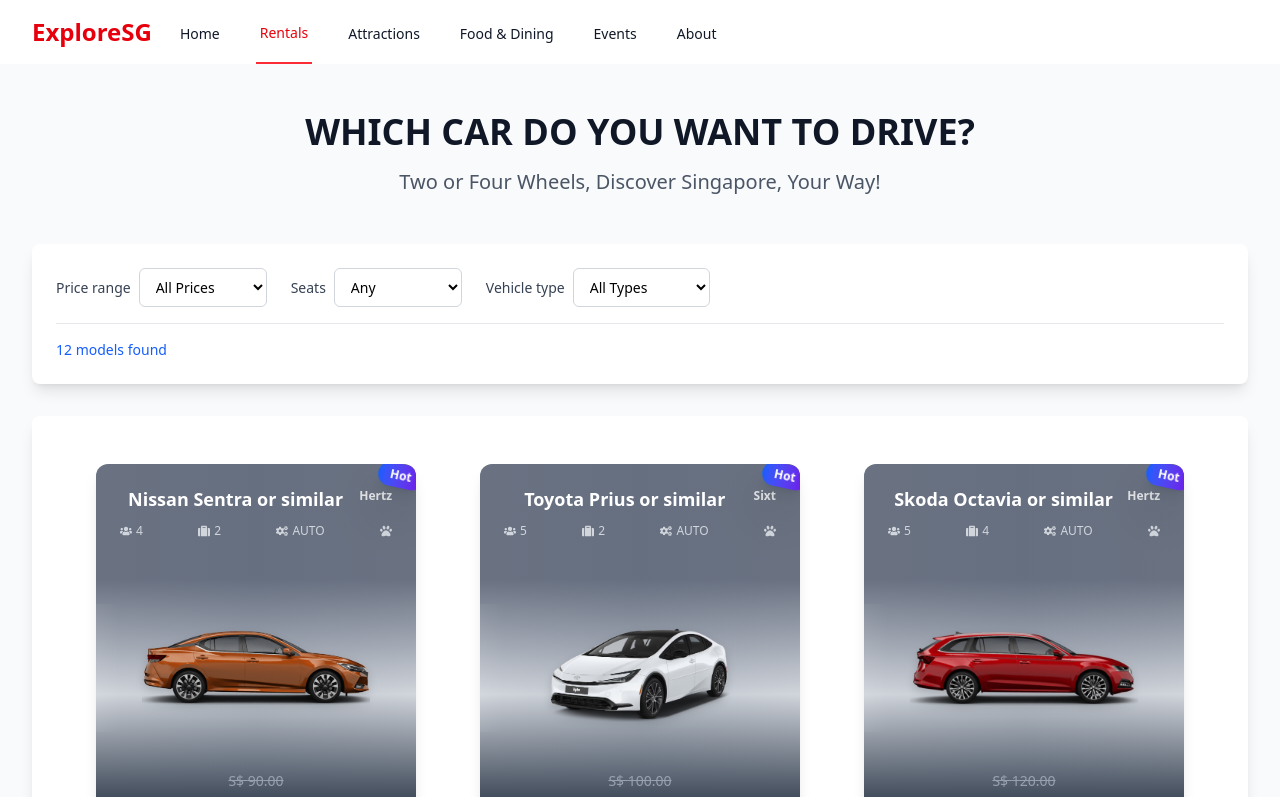
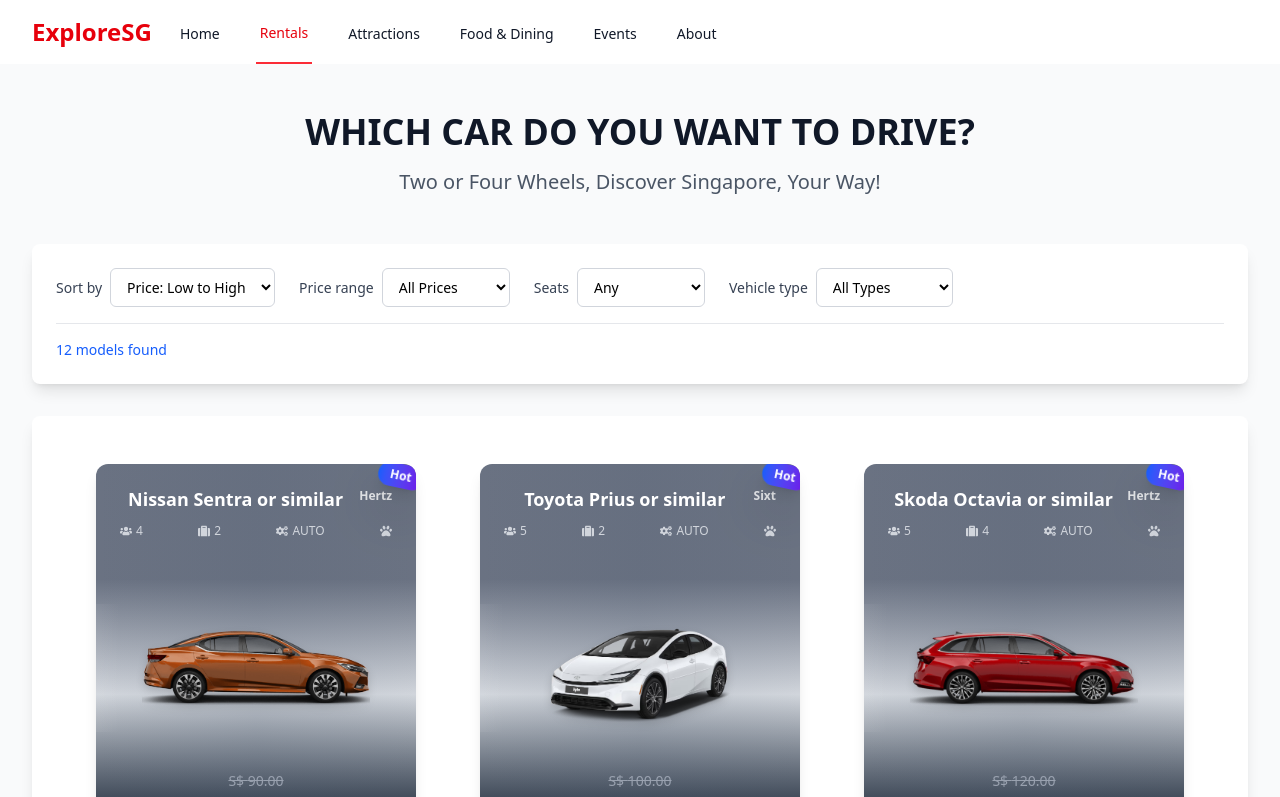
Before and after one commit to XploreSG/exploresg-frontend-service, a React (Vite) app: page /rentals in a window 1280 px wide. Shown: the top 797 px of the page. Built offline with nearby package versions, Linux system fonts and the light colour scheme.

Commit message:
EXPLORE-3: Fleet List
Fixing Fleet Page

```diff
--- a/src/pages/FleetPage.tsx
+++ b/src/pages/FleetPage.tsx
@@ -1,7 +1,7 @@
 import React, { useState, useMemo } from "react";
 import RentalCard from "../components/Rentals/RentalCard";
-import { RENTAL_CARS, CAR_CATEGORIES, OPERATORS } from "../data/rentalCars";
-import { FaFilter, FaTimes, FaCheck } from "react-icons/fa";
+import { RENTAL_CARS } from "../data/rentalCars";
+import { FaFilter, FaTimes } from "react-icons/fa";
 
 const FleetPage: React.FC = () => {
   // Filter states
@@ -9,7 +9,6 @@ const FleetPage: React.FC = () => {
   const [vehicleType, setVehicleType] = useState<string>("all");
   const [transmission, setTransmission] = useState<string>("all");
   const [minSeats, setMinSeats] = useState<string>("all");
-  const [driverAge, setDriverAge] = useState<string>("all");
   const [priceRange, setPriceRange] = useState<[number, number]>([0, 1000]);
 
   // Mobile filter popup state
@@ -59,6 +58,12 @@ const FleetPage: React.FC = () => {
       case "price-high":
         filtered.sort((a, b) => b.price - a.price);
         break;
+      case "name-az":
+        filtered.sort((a, b) => a.model.localeCompare(b.model));
+        break;
+      case "name-za":
+        filtered.sort((a, b) => b.model.localeCompare(a.model));
+        break;
       case "seats-high":
         filtered.sort((a, b) => b.seats - a.seats);
         break;
@@ -77,7 +82,6 @@ const FleetPage: React.FC = () => {
     setVehicleType("all");
     setTransmission("all");
     setMinSeats("all");
-    setDriverAge("all");
     setPriceRange([0, 1000]);
   };
 
@@ -113,6 +117,23 @@ const FleetPage: React.FC = () => {
         {/* Desktop Filter Section - Hidden on mobile */}
         <div className="mb-8 hidden rounded-lg bg-white p-6 shadow-lg md:block">
           <div className="flex flex-wrap items-center gap-4 lg:gap-6">
+            {/* Sort By */}
+            <div className="flex items-center gap-2">
+              <label className="text-sm font-medium whitespace-nowrap text-gray-700">
+                Sort by
+              </label>
+              <select
+                value={sortBy}
+                onChange={(e) => setSortBy(e.target.value)}
+                className="min-w-36 rounded-md border border-gray-300 bg-white px-3 py-2 text-sm focus:border-blue-500 focus:ring-2 focus:ring-blue-500"
+              >
+                <option value="price-low">Price: Low to High</option>
+                <option value="price-high">Price: High to Low</option>
+                <option value="name-az">Brand: A-Z</option>
+                <option value="name-za">Brand: Z-A</option>
+              </select>
+            </div>
+
             {/* Price Range */}
             <div className="flex items-center gap-2">
               <label className="text-sm font-medium whitespace-nowrap text-gray-700">
@@ -246,6 +267,16 @@ const FleetPage: React.FC = () => {
               {/* Filter Tabs */}
               <div className="flex border-b">
                 <button
+                  onClick={() => setActiveFilterTab("sort")}
+                  className={`flex-1 py-3 text-sm font-medium transition-colors ${
+                    activeFilterTab === "sort"
+                      ? "border-b-2 border-blue-600 text-blue-600"
+                      : "text-gray-500 hover:text-gray-700"
+                  }`}
+                >
+                  Sort
+                </button>
+                <button
                   onClick={() => setActiveFilterTab("price")}
                   className={`flex-1 py-3 text-sm font-medium transition-colors ${
                     activeFilterTab === "price"
@@ -253,7 +284,7 @@ const FleetPage: React.FC = () => {
                       : "text-gray-500 hover:text-gray-700"
                   }`}
                 >
-                  Price range
+                  Price
                 </button>
                 <button
                   onClick={() => setActiveFilterTab("seats")}
@@ -273,12 +304,44 @@ const FleetPage: React.FC = () => {
                       : "text-gray-500 hover:text-gray-700"
                   }`}
                 >
-                  Vehicle type
+                  Type
                 </button>
               </div>
 
               {/* Filter Content */}
               <div className="p-4">
+                {/* Sort Tab */}
+                {activeFilterTab === "sort" && (
+                  <div className="space-y-3">
+                    <h3 className="mb-4 font-medium text-gray-900">
+                      Sort vehicles by
+                    </h3>
+                    <div className="space-y-2">
+                      {[
+                        { label: "Price: Low to High", value: "price-low" },
+                        { label: "Price: High to Low", value: "price-high" },
+                        { label: "Brand: A-Z", value: "name-az" },
+                        { label: "Brand: Z-A", value: "name-za" },
+                      ].map((option) => (
+                        <label
+                          key={option.value}
+                          className="flex cursor-pointer items-center gap-3 rounded p-2 transition-colors hover:bg-gray-50"
+                        >
+                          <input
+                            type="radio"
+                            name="sortBy"
+                            value={option.value}
+                            checked={sortBy === option.value}
+                            onChange={(e) => setSortBy(e.target.value)}
+                            className="h-4 w-4 text-blue-600"
+                          />
+                          <span className="text-gray-700">{option.label}</span>
+                        </label>
+                      ))}
+                    </div>
+                  </div>
+                )}
+
                 {/* Price Range Tab */}
                 {activeFilterTab === "price" && (
                   <div className="space-y-3">
```
Also changed, not shown: public/assets/vw-golf.png (added).
